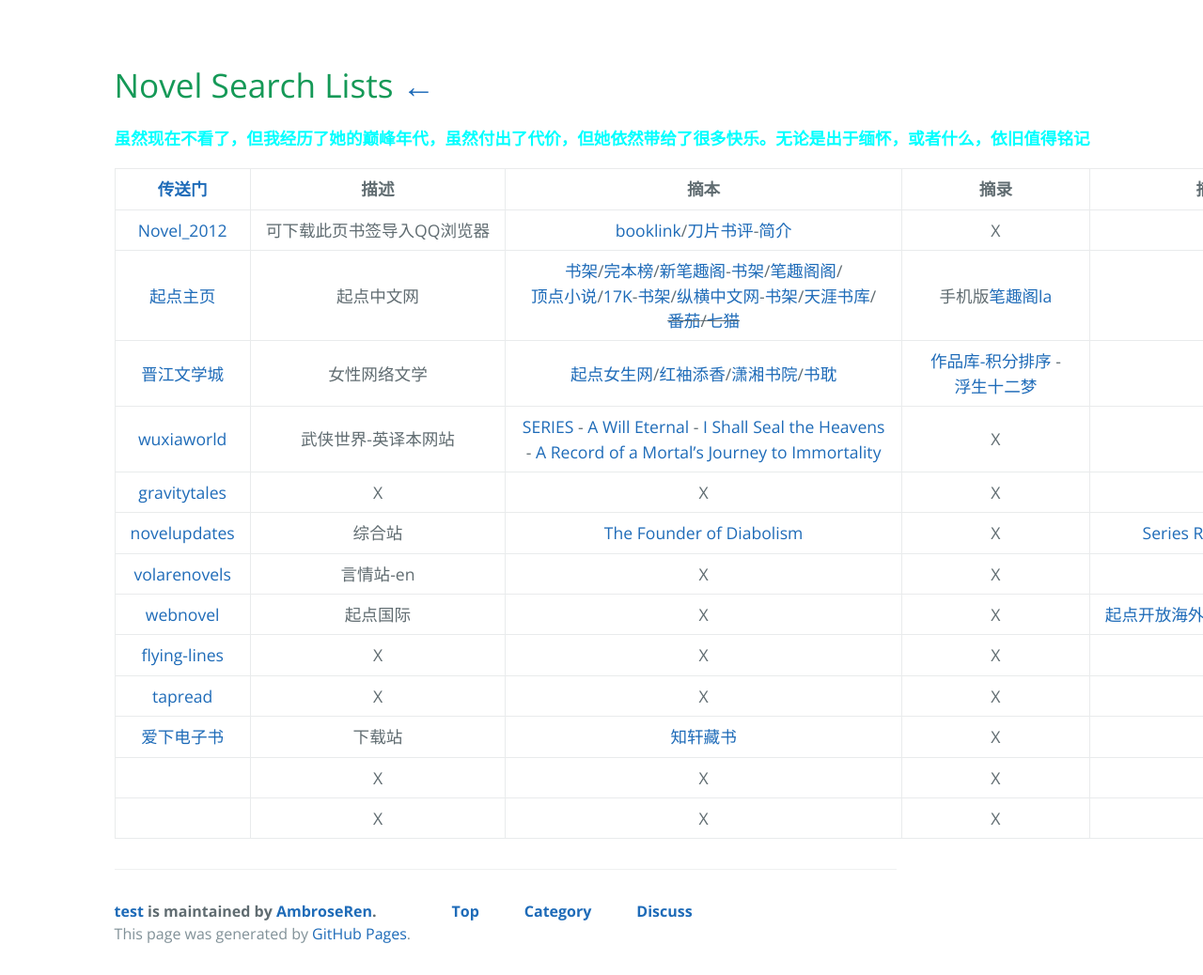
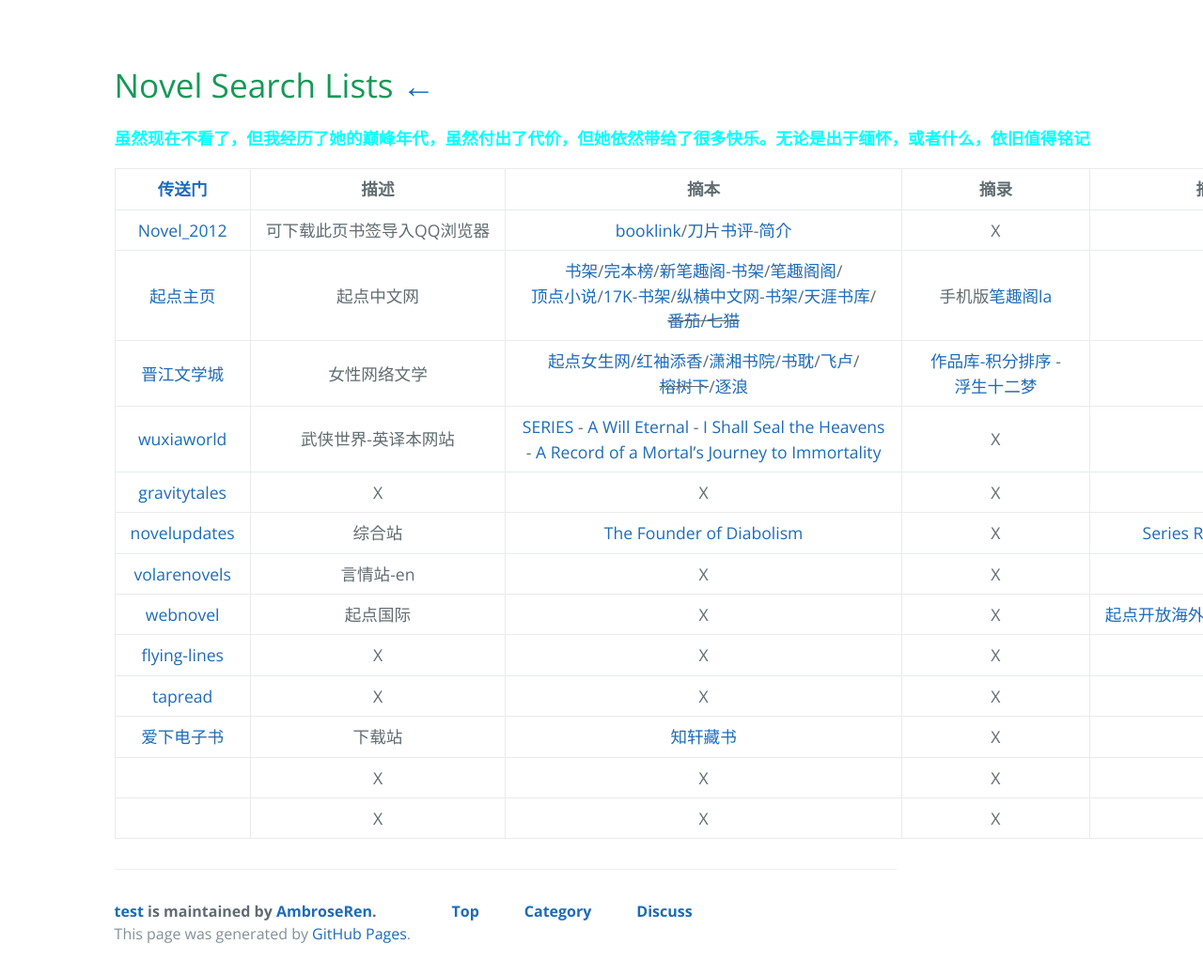
Before and after one commit to AmbroseRen/test, a Jekyll site: the page built from Library/Novel.md, in a window 1280 px wide. Shown: the whole page at 94% size. Built offline with Jekyll 4.4.1, drawn with Linux system fonts in a browser that asks for light colours; our own code applies the rules of GitHub Pages for plain Markdown files; the repository's description, which GitHub fills in, is left out.

Commit message:
Update Novel.md

```diff
--- a/Library/Novel.md
+++ b/Library/Novel.md
@@ -10,7 +10,7 @@
 |:---:|:---:|:---:|:---:|:---:|
 | [Novel_2012](Novel/Q_bookmarks_2021_5_22.html) | 可下载此页书签导入QQ浏览器 | [booklink](https://booklink.me/)/[刀片书评](http://www.daopianxiaoshuo.com/#/recom)-[简介](https://w2solo.com/topics/2972) | X | X |
 | [起点主页](https://www.qidian.com/search) | 起点中文网 | [书架](https://my.qidian.com/bookcase/)/[完本榜](https://www.qidian.com/finish/)/[新笔趣阁](https://www.xbiquge.la/xiaoshuodaquan/)-[书架](https://www.xbiquge.la/modules/article/bookcase.php)/[笔趣阁阁](https://www.biqugg.com/)/[顶点小说](https://www.booktxt.net/xiaoshuodaquan/)/[17K](https://search.17k.com/search.xhtml?c.q=)-[书架](https://user.17k.com/www/bookshelf/)/[纵横中文网](http://book.zongheng.com/store.html)-[书架](http://home.zongheng.com/bookshelf)/[天涯书库](https://www.tianyabook.com/)/~~[番茄](https://fanqienovel.com/)/[七猫](https://www.qimao.com/)~~ | 手机版[笔趣阁la](http://www.biquge.la/) | X |
-| [晋江文学城](http://www.jjwxc.net/) | 女性网络文学 | [起点女生网](https://www.qdmm.com/)/[红袖添香](https://www.hongxiu.com/)/[潇湘书院](https://www.xxsy.net/)/[书耽](https://www.shubl.com/) | [作品库-积分排序](http://www.jjwxc.net/bookbase_slave.php?orderstr=2) - [浮生十二梦](http://www.jjwxc.net/onebook.php?novelid=1267798) | X |
+| [晋江文学城](http://www.jjwxc.net/) | 女性网络文学 | [起点女生网](https://www.qdmm.com/)/[红袖添香](https://www.hongxiu.com/)/[潇湘书院](https://www.xxsy.net/)/[书耽](https://www.shubl.com/)/[飞卢](https://b.faloo.com/)/~~[榕树下](https://www.rongshuxia.com/)~~/[逐浪](https://www.zhulang.com/) | [作品库-积分排序](http://www.jjwxc.net/bookbase_slave.php?orderstr=2) - [浮生十二梦](http://www.jjwxc.net/onebook.php?novelid=1267798) | X |
 | [wuxiaworld](https://www.wuxiaworld.com/) | 武侠世界-英译本网站 | [SERIES](https://www.wuxiaworld.com/novels) - [A Will Eternal](https://www.wuxiaworld.com/novel/a-will-eternal) - [I Shall Seal the Heavens](https://www.wuxiaworld.com/novel/i-shall-seal-the-heavens) - [A Record of a Mortal’s Journey to Immortality](https://www.wuxiaworld.com/novel/rmji) | X | X |
 | [gravitytales](https://www.gravitytales.cc/) | X | X | X | X |
 | [novelupdates](https://www.novelupdates.com/) | 综合站 | [The Founder of Diabolism](https://www.novelupdates.com/series/the-founder-of-diabolism/) | X | [Series Ranking-CN](https://www.novelupdates.com/series-ranking/?rank=popmonth&org=495&rl=100) |
```
